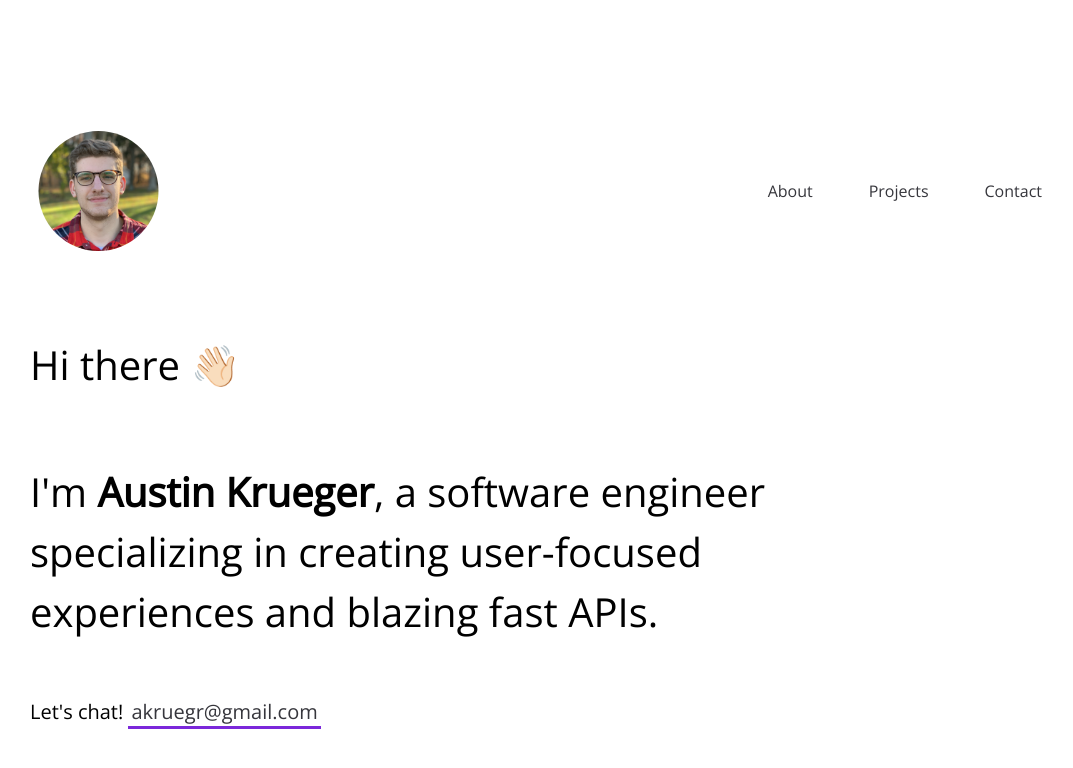
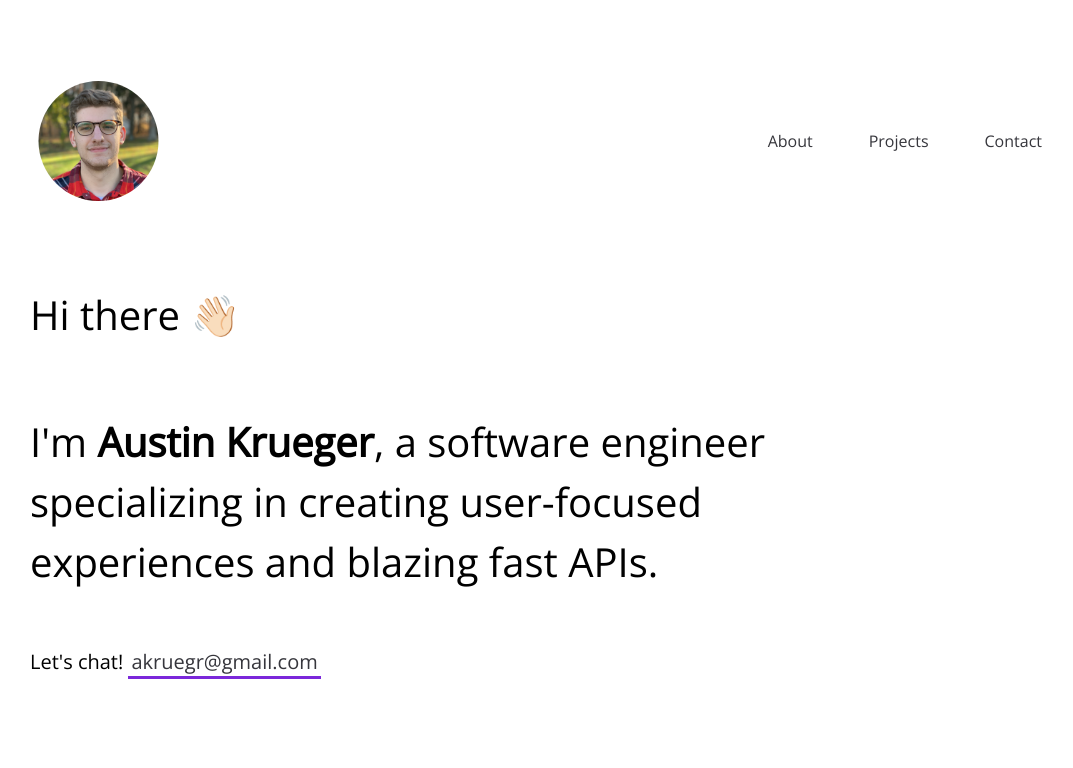
Before and after one commit to austinkrueger/austinkrueger.github.io, a React (Create React App) app: page / in a window 1280 px wide. Shown: the top 768 px of the page, without its empty margins (90-1163 px from the left). Built offline with nearby package versions, Linux system fonts and the light colour scheme.

Commit message:
style changes

```diff
--- a/src/App.scss
+++ b/src/App.scss
@@ -1,61 +1,14 @@
-// .main-container {
-//   display: grid;
-//   grid-template-columns: 1fr 600px 300px 1fr;
-//   grid-template-rows: 185px 750px 1fr 50px 60px;
-//   font-family: 'Open Sans', sans-serif;
-//   min-height: 100%;
-//   background-color: #eee;
-//   color: #222;
-//   padding: 25px;
-// }
+.app-container {
+  display: flex;
+  flex-direction: row;
+  justify-content: center;
+}
+.landing-container {
+  height: 100vh;
+  width: 100%;
+  max-width: 1440px;
+}
 
-// .projects-header {
-//   border-bottom: 3px solid #dbdbdb;
-//   padding-bottom: 10px;
-// }
-
-// .main-content {
-//   grid-column: 2 / 4;
-//   grid-row: 2;
-//   margin-bottom: 35px;
-// }
-
-// .project-content {
-//   grid-column: 2 / 4;
-//   grid-row: 3;
-//   margin-bottom: 35px;
-// }
-
-// .blog-content {
-//   grid-column: 2 / 4;
-//   grid-row: 4;
-// }
-
-// .card-row {
-//   display: grid;
-//   /* grid-template-columns: 400px 1fr; */
-//   margin-bottom: 15px;
-//   gap: 30px;
-//   border-bottom: 1px solid #dbdbdb;
-// }
-
-// .card {
-//   height: 250px;
-//   width: 100%;
-//   border: 2px solid #dbdbdb;
-// }
-
-// .link-row {
-//   margin: 25px 0;
-// }
-
-// .col-2 {
-//   grid-column: 2;
-// }
-
-// .row-2 {
-//   grid-row: 2;
-// }
 $link-color: #7b28da;
 .highlight-link {
   text-decoration: none;
--- a/src/styles/Header.scss
+++ b/src/styles/Header.scss
@@ -3,7 +3,7 @@
   flex-direction: row;
   align-items: center;
   justify-content: space-between;
-  padding: 100px 120px 0;
+  padding: 50px 120px 0;
   max-width: 1440px;
 }
 
```
